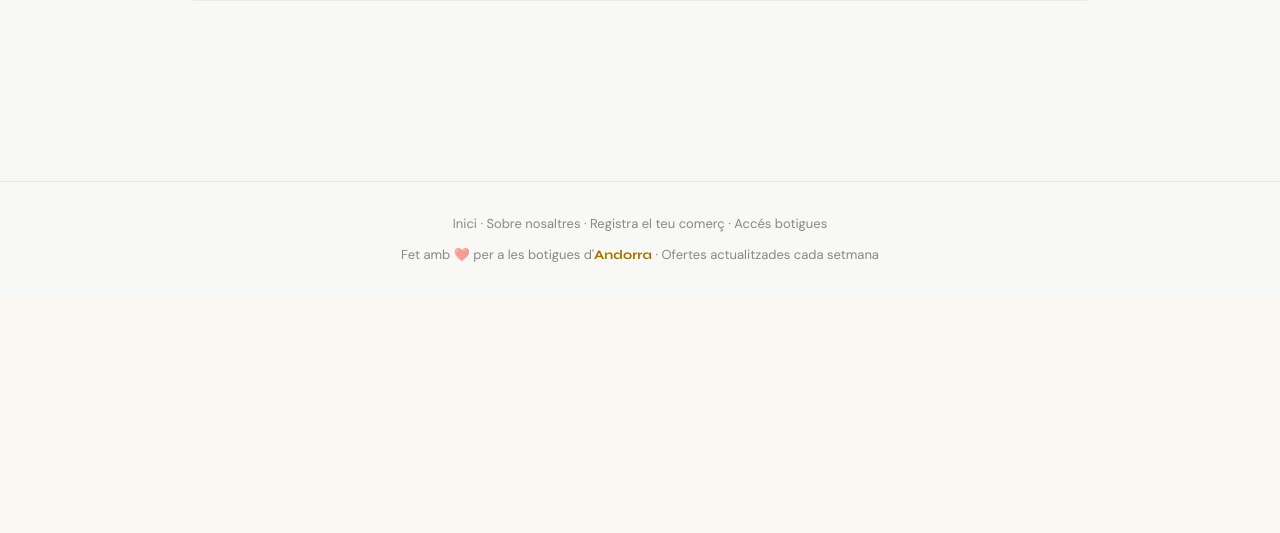
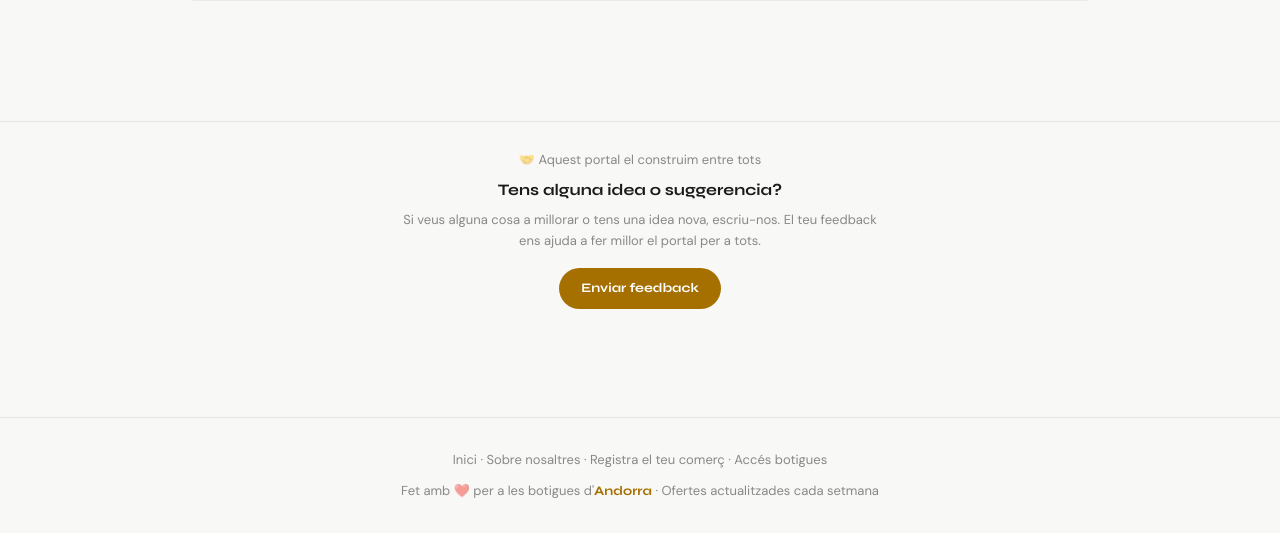
Before and after one commit to fagus-app/ofertes-andorra, a Flask app: template tilbud/templates/panel.html in a window 1280 px wide. Shown: the part 1041-1574 px from the top of the page. Before the commit the page ends 1303 px from the top, so only its background shows below. Run offline with Flask 3, Linux system fonts and the light colour scheme; the template is opened without the code that fills it, so the values that code supplies are empty.

Commit message:
Add files via upload

```diff
--- a/tilbud/templates/panel.html
+++ b/tilbud/templates/panel.html
@@ -232,4 +232,18 @@
   </div>
 
 </div>
+
+<!-- Feedback -->
+<div style="border-top:1px solid var(--border);padding:28px 20px;text-align:center;margin-top:20px">
+  <div style="max-width:480px;margin:0 auto">
+    <div style="font-size:13px;color:var(--muted);margin-bottom:6px">🤝 Aquest portal el construim entre tots</div>
+    <div style="font-family:'Syne',sans-serif;font-weight:700;font-size:16px;color:var(--text);margin-bottom:8px">Tens alguna idea o suggerencia?</div>
+    <div style="font-size:13px;color:var(--muted);margin-bottom:16px">Si veus alguna cosa a millorar o tens una idea nova, escriu-nos. El teu feedback ens ajuda a fer millor el portal per a tots.</div>
+    <a href="mailto:ofertes.ad@gmail.com?subject=Feedback - {{b.name}}&body=Hola, soc {{b.name}} i voldria compartir la seguent suggerencia:"
+      style="display:inline-flex;align-items:center;gap:8px;background:var(--accent);color:#FFFFFF;padding:10px 22px;border-radius:50px;font-family:'Syne',sans-serif;font-weight:700;font-size:13px;text-decoration:none">
+      Enviar feedback
+    </a>
+  </div>
+</div>
+
 {% endblock %}
```
